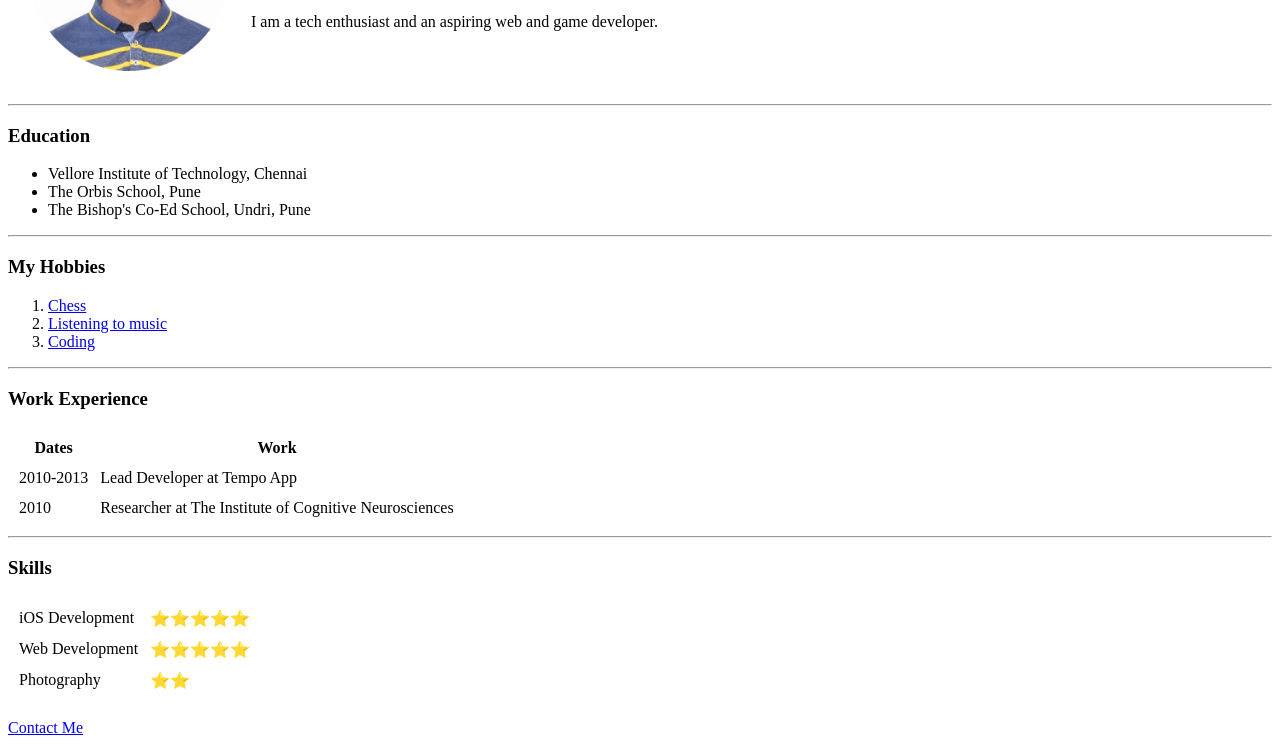
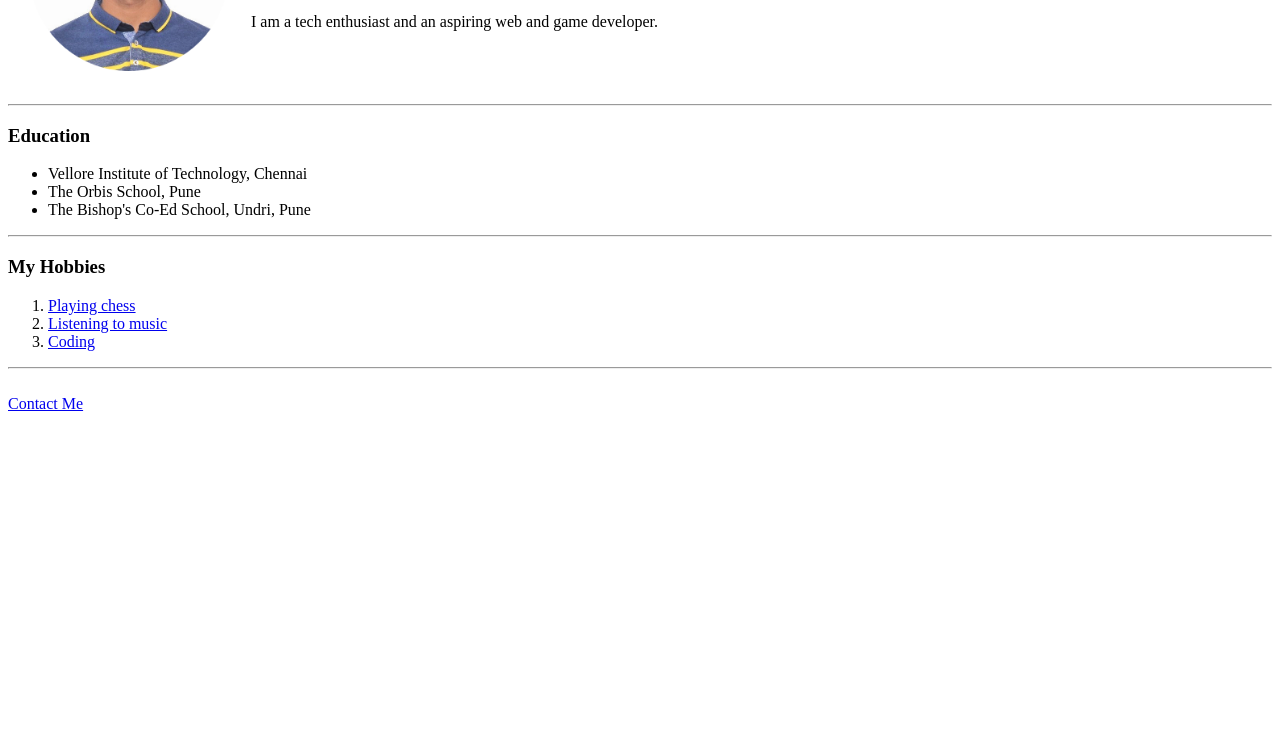
Before and after one commit to Priyanshu1011/CV, a plain HTML site: page index.html in a window 1280 px wide. Shown: the part 158-903 px from the top of the page. After the commit the page ends 800 px from the top, so only its background shows below. Drawn offline with Linux system fonts and the light colour scheme.

Commit message:
Update index.html

```diff
--- a/index.html
+++ b/index.html
@@ -4,7 +4,7 @@
     <meta charset="UTF-8">
     <meta http-equiv="X-UA-Compatible" content="IE=edge">
     <meta name="viewport" content="width=device-width, initial-scale=1.0">
-    <title>Priyanshu's Personal Site</title>
+    <title>Priyanshu Pattanaik</title>
 </head>
 <body>
     <table cellspacing = "20">
@@ -25,48 +25,12 @@
     <hr>
     <h3>My Hobbies</h3>
     <ol>
-        <li><a href="https://www.chess.com/">Chess</a></li>
-        <li><a href="https://open.spotify.com/">Listening to music</a></li>
-        <li><a href="https://codepen.io/Priyanshu1011">Coding</a></li>
+        <li><a href="https://www.chess.com/" target="_blank">Playing chess</a></li>
+        <li><a href="https://open.spotify.com/" target="_blank">Listening to music</a></li>
+        <li><a href="https://codepen.io/" target="_blank">Coding</a></li>
     </ol>
     <hr>
-    <h3>Work Experience</h3>
-    <table cellspacing = "10">
-        <thead>
-            <tr>
-                <th>Dates</th>
-                <th>Work</th>
-            </tr>
-        </thead>
-        <tbody>
-            <tr>
-                <td>2010-2013</td>
-                <td>Lead Developer at Tempo App</td>
-            </tr>
-            <tr>
-                <td>2010</td>
-                <td>Researcher at The Institute of Cognitive Neurosciences</td>
-            </tr>
-        </tbody>
-    </table>
-    <hr>
-    <h3>Skills</h3>
-    <table cellspacing = "10">
-        <tr>
-            <td>iOS Development</td>
-            <td>⭐⭐⭐⭐⭐</td>
-        </tr>
-        <tr>
-            <td>Web Development</td>
-            <td>⭐⭐⭐⭐⭐</td>
-        </tr>
-        <tr>
-            <td>Photography</td>
-            <td>⭐⭐</td>
-        </tr>
-    </table>
     <br>
-
     <a href="contact-me.html">Contact Me</a>
 
 </body>
```
